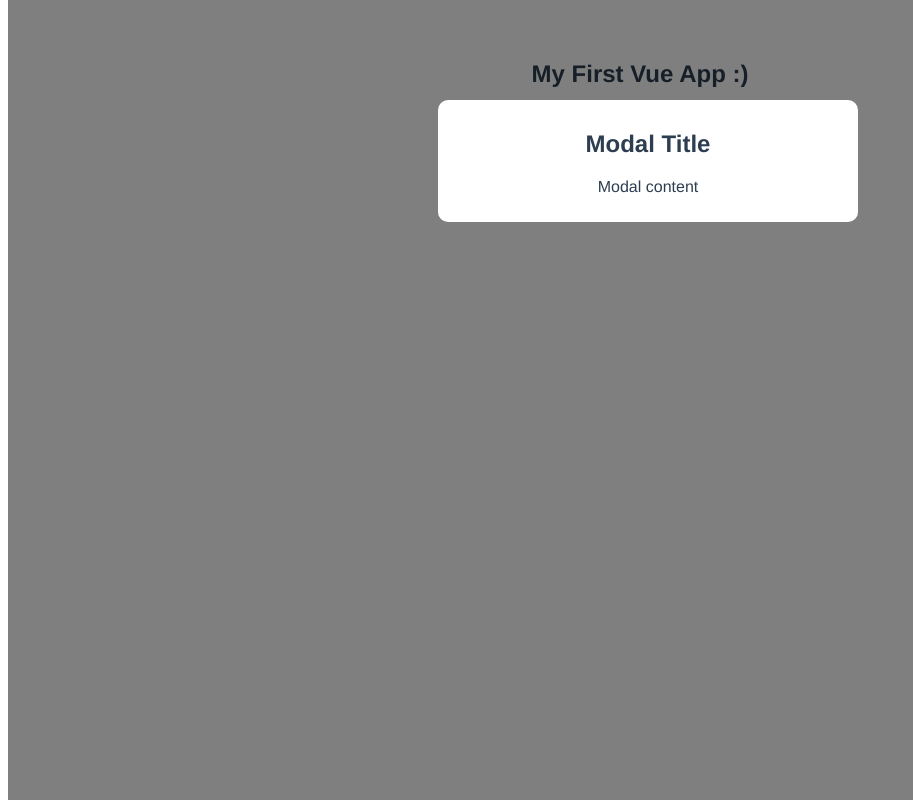
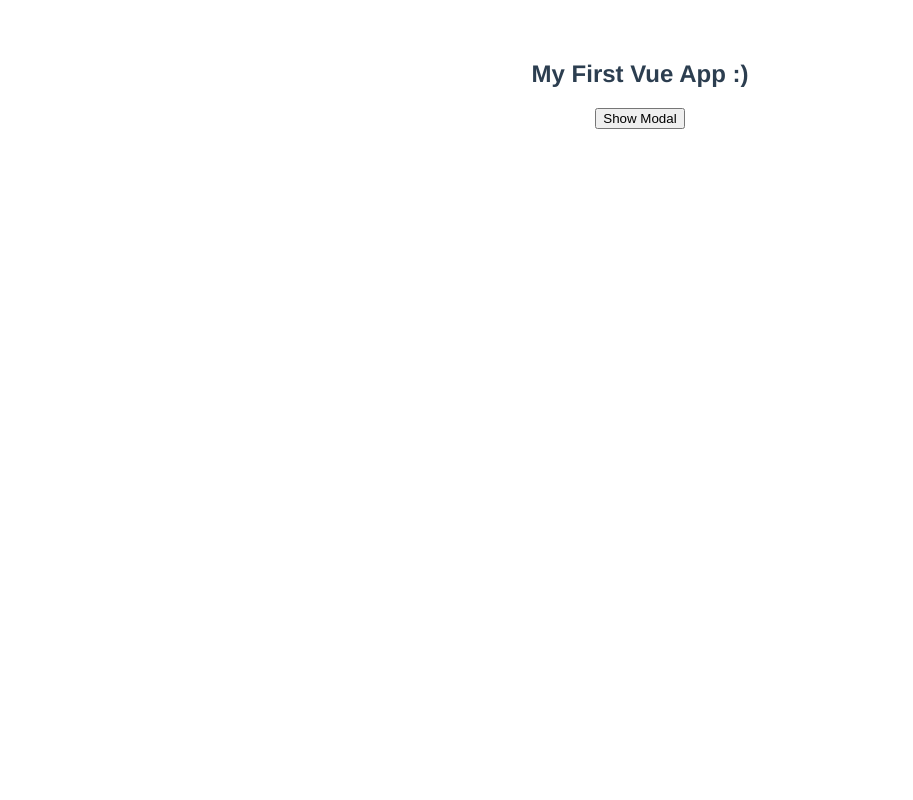
Before and after one commit to vanheaven-ui/Vue-cli-practice, a Vue app: page / in a window 1280 px wide. Shown: the whole page, without its empty margins (0-913 px from the left). Built offline with nearby package versions, Linux system fonts and the light colour scheme.

Commit message:
Conditionally show the modal upon clicking the show modal button

```diff
--- a/src/App.vue
+++ b/src/App.vue
@@ -1,6 +1,7 @@
 <template>
   <h2>My First Vue App :)</h2>
-  <Modal />
+  <button @click="toggleModal">Show Modal</button>
+  <Modal v-if="showModal" />
 </template>
 
 <script>
@@ -8,6 +9,16 @@
 export default {
   name: "App",
   components: { Modal },
+  data() {
+    return {
+      showModal: false,
+    };
+  },
+  methods: {
+    toggleModal() {
+      this.showModal = !this.showModal;
+    },
+  },
 };
 </script>
 
```
